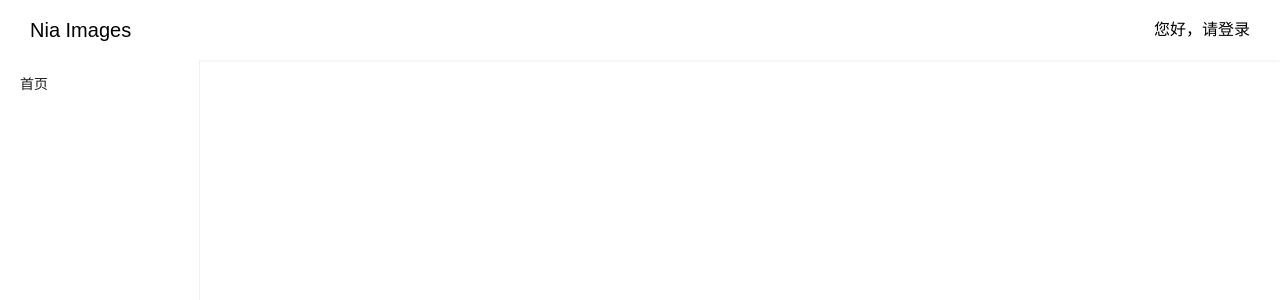
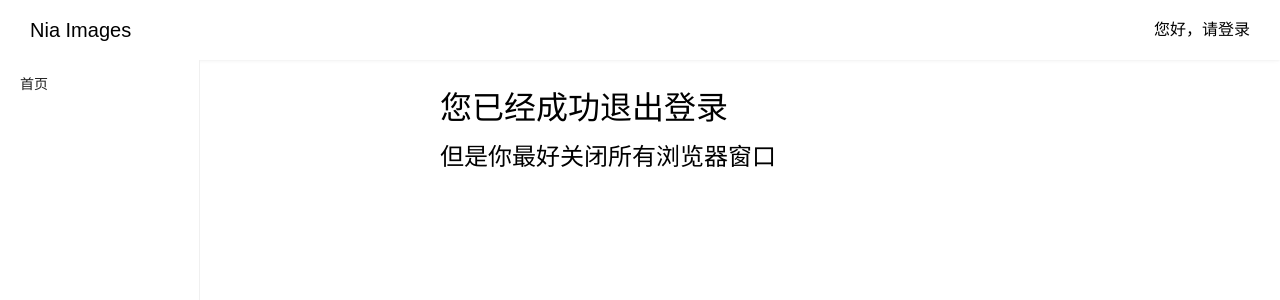
Before and after one commit to alongw/nia-images, a Vue app in the folder web/: page /loginout in a window 1280 px wide. Shown: the top 300 px of the page. Built offline with nearby package versions, Linux system fonts and the light colour scheme.

Commit message:
feat: 退出登录

```diff
--- a/web/src/Page/Login/Login.vue
+++ b/web/src/Page/Login/Login.vue
@@ -40,7 +40,13 @@ const login = async () => {
     message.success(msg)
     window.localStorage.setItem('token', data.token)
     window.localStorage.setItem('expiresIn', data.expiresIn.toString())
-    router.push('/')
+    router.push({
+        path: '/',
+        query: {
+            redirect: router.currentRoute.value.fullPath,
+            login: 'success'
+        }
+    })
 }
 </script>
 
--- /dev/null
+++ b/web/src/Page/Loginout/Loginout.vue
@@ -0,0 +1,18 @@
+<script setup lang="ts">
+// import here ...
+
+defineOptions({
+    name: 'LoginoutPage'
+})
+
+window.localStorage.clear()
+window.sessionStorage.clear()
+// code here ...
+</script>
+
+<template>
+    <div class="main" style="max-width: 600px">
+        <h1>您已经成功退出登录</h1>
+        <h2>但是你最好关闭所有浏览器窗口</h2>
+    </div>
+</template>
--- a/web/src/assets/style/base.less
+++ b/web/src/assets/style/base.less
@@ -6,6 +6,12 @@
 
 li {
     list-style: none;
+}
+
+.main {
+    width: 100%;
+    margin: 0 auto;
+    margin-top: 30px;
 }
 
 .button-link {
--- a/web/src/components/Menu.vue
+++ b/web/src/components/Menu.vue
@@ -1,8 +1,8 @@
 <script setup lang="ts">
 // import here ...
-import { ref, computed, onMounted } from 'vue'
+import { ref, computed, onMounted, watch } from 'vue'
 import { MenuProps } from 'ant-design-vue'
-import { useRouter } from 'vue-router'
+import { useRouter, useRoute } from 'vue-router'
 
 import { getMenuApi } from '@/apis'
 import { getUserLoginStatus } from '@/utils/getStatus'
@@ -13,6 +13,14 @@ defineOptions({
 
 // code here ...
 const router = useRouter()
+const route = useRoute()
+
+watch(
+    () => route.path,
+    () => {
+        getMenu()
+    }
+)
 
 const current = ref<string[]>([''])
 
--- a/web/src/router/index.ts
+++ b/web/src/router/index.ts
@@ -12,6 +12,11 @@ const router = createRouter({
             path: '/login',
             name: 'login',
             component: () => import('@/Page/Login/Login.vue')
+        },
+        {
+            path: '/loginout',
+            name: 'loginout',
+            component: () => import('@/Page/Loginout/Loginout.vue')
         }
     ]
 })
```
